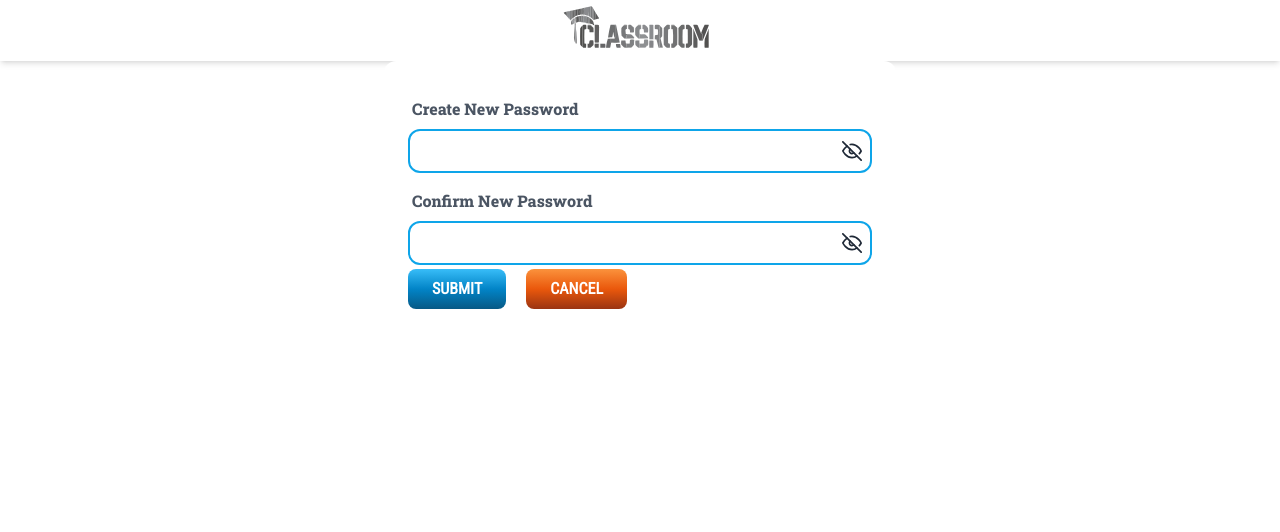
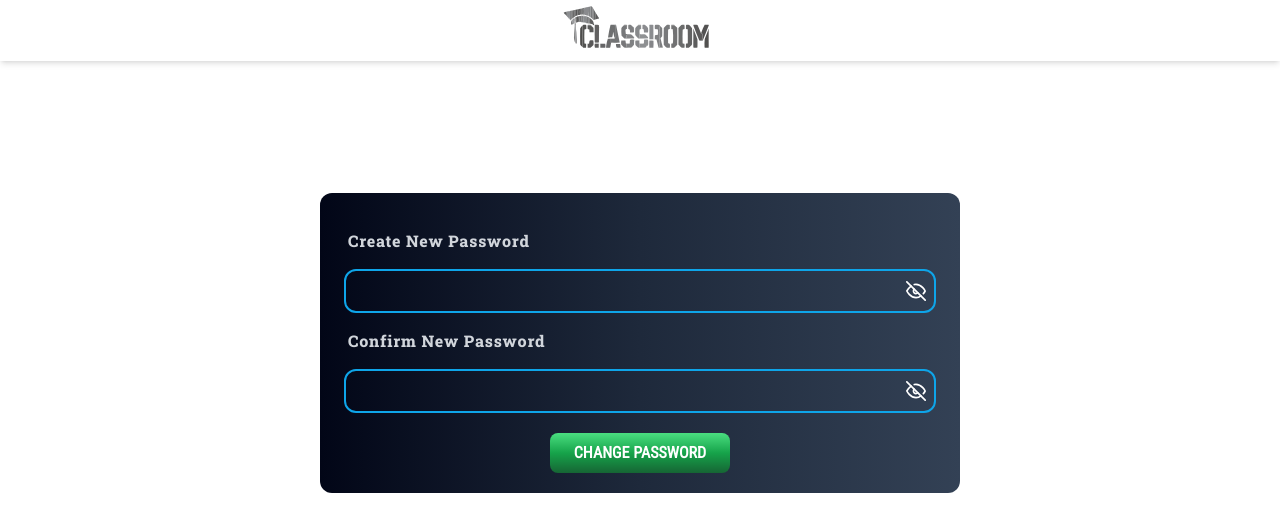
Before and after one commit to Sohel-786/LMS, a React (Vite) app in the folder client/: page /reset-password/1 in a window 1280 px wide. Shown: the top 532 px of the page. Built offline with nearby package versions, Linux system fonts and the light colour scheme.

Commit message:
Working On Forgot Password Functionality And UI

```diff
--- a/client/src/pages/ResetPassword.jsx
+++ b/client/src/pages/ResetPassword.jsx
@@ -1,26 +1,68 @@
 import { useState } from "react";
+import toast from "react-hot-toast";
 import { FiEye, FiEyeOff } from "react-icons/fi";
+import { isValidPassword } from "../helpers/RegexMatcher";
 
 function ResetPassword() {
-  const [ viewPasswords , setViewPasswords ] = useState({
-    viewNewPassword : false,
-    viewConfirmPassword : false
-  })
+  const [viewPasswords, setViewPasswords] = useState({
+    viewNewPassword: false,
+    viewConfirmPassword: false,
+  });
 
-  function handleChange() {}
+  const [password, setPassword] = useState({
+    password: "",
+    confirmPassword: "",
+  });
+
+  function handleChange(e) {
+    const { name, value } = e.target;
+
+    if (name === "confirmPassword") {
+      const confirm = document.getElementById("confirm");
+
+      if (!value) {
+        confirm.style.borderColor = "#0ea5e9";
+      } else if (!(password.password === value)) {
+        confirm.style.borderColor = "red";
+      } else {
+        confirm.style.borderColor = "#4ade80";
+      }
+    }
+    setPassword({
+      ...password,
+      [name]: value,
+    });
+  }
 
   function handleConfirmPassView() {
     setViewPasswords({
-        ...viewPasswords,
-        viewConfirmPassword : !viewPasswords.viewConfirmPassword
-    })
+      ...viewPasswords,
+      viewConfirmPassword: !viewPasswords.viewConfirmPassword,
+    });
   }
 
   function handleNewPassView() {
     setViewPasswords({
-        ...viewPasswords,
-        viewNewPassword : !viewPasswords.viewNewPassword
-    })
+      ...viewPasswords,
+      viewNewPassword: !viewPasswords.viewNewPassword,
+    });
+  }
+
+  async function handleSubmit() {
+    if (!password.password || !password.confirmPassword) {
+      toast.error("All fields are required");
+      return;
+    }
+
+    if(!(password.password === password.confirmPassword)){
+        toast.error("Confirmation of new password doesn't match");
+        return;
+    }
+
+    if(!isValidPassword(password.password)){
+        toast.error("Password must be 6 to 16 characters long with at least a number and symbol")
+        return;
+    }
   }
 
   return (
@@ -37,20 +79,19 @@ function ResetPassword() {
           />
         </div>
       </header>
-        <div
-          className="flex flex-col justify-center w-[80%] md:w-[60%] lg:w-[40%] bg-white rounded-xl py-5 px-6"
-        >
+      <div className="w-full flex justify-center items-center h-[563px]">
+        <div className="flex flex-col justify-center w-[90%] md:w-[60%] lg:w-[50%] bg-gradient-to-r from-slate-950 via-slate-800 to-slate-700 rounded-xl py-5 px-6">
           <label
             htmlFor="newPassword"
-            className="font-slab text-gray-600 mt-4 mb-2 pl-1"
+            className="font-slab tracking-wider text-gray-300 mt-4 mb-2 sm:mb-4 pl-1"
           >
             Create New Password
           </label>
 
-          <div className="w-full px-2 bg-transparent flex justify-center items-center border-[2px] border-sky-500 focus-within:border-red-600 rounded-xl ">
+          <div className="w-full px-2 bg-transparent flex justify-center items-center border-[2px] border-sky-500 focus-within:border-green-400 rounded-xl text-white">
             <input
               onChange={handleChange}
-              className="bg-transparent border-none focus:outline-0 focus:ring-0 w-full placeholder:font-semibold font-bold"
+              className="bg-transparent border-none focus:outline-0 focus:ring-0 w-full placeholder:font-semibold font-bold "
               type={viewPasswords.viewNewPassword ? "text" : "password"}
               name="password"
               id="newPassword"
@@ -75,12 +116,15 @@ function ResetPassword() {
           </div>
           <label
             htmlFor="confirmPassword"
-            className="font-slab text-gray-600 mt-4 mb-2 pl-1"
+            className="font-slab tracking-wider text-gray-300 mt-4 mb-2 sm:mb-4 pl-1"
           >
             Confirm New Password
           </label>
 
-          <div className="w-full px-2 bg-transparent flex justify-center items-center border-[2px] border-sky-500 focus-within:border-red-600 rounded-xl ">
+          <div
+            id="confirm"
+            className="w-full px-2 bg-transparent flex justify-center items-center border-[2px] border-sky-500 focus-within:border-green-400 rounded-xl text-white"
+          >
             <input
               onChange={handleChange}
               className="bg-transparent border-none focus:outline-0 focus:ring-0 w-full placeholder:font-semibold font-bold"
@@ -111,18 +155,18 @@ function ResetPassword() {
             style={{
               userSelect: "none",
             }}
-            className="w-full flex items-center gap-5 mt-1"
+            className="w-full flex items-center justify-center gap-5 mt-5"
           >
-            <button className="text-white px-6 py-2 font-roboto font-bold rounded-lg bg-gradient-to-t from-sky-800 via-sky-600 to-sky-400 hover:bg-gradient-to-t hover:from-sky-400 hover:via-sky-600 hover:to-sky-800 hover:scale-110 transition-all duration-300">
-              SUBMIT
-            </button>
-
-            <button className="text-white px-6 py-2 font-roboto font-bold rounded-lg bg-gradient-to-t from-orange-800 via-orange-600 to-orange-400 hover:bg-gradient-to-t hover:from-orange-400 hover:via-orange-600 hover:to-orange-800 hover:scale-110 transition-all duration-300">
-              CANCEL
+            <button
+              onClick={handleSubmit}
+              className="text-white px-6 py-2 font-roboto font-bold rounded-lg bg-gradient-to-t from-green-800 via-green-600 to-green-400 hover:bg-gradient-to-t hover:from-green-400 hover:via-green-600 hover:to-green-800 hover:scale-110 transition-all duration-300"
+            >
+              CHANGE PASSWORD
             </button>
           </div>
         </div>
       </div>
+    </div>
   );
 }
 
```
